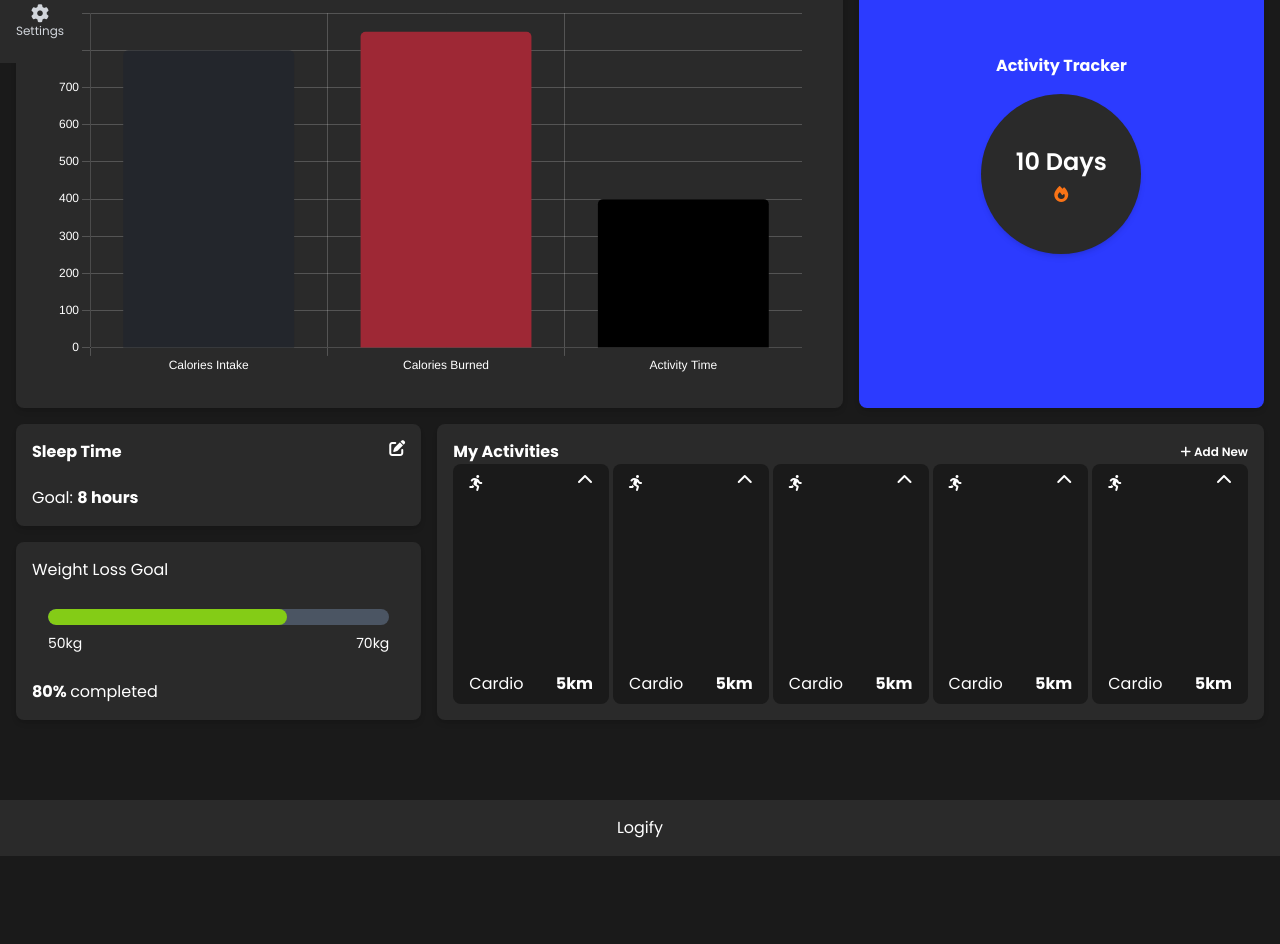
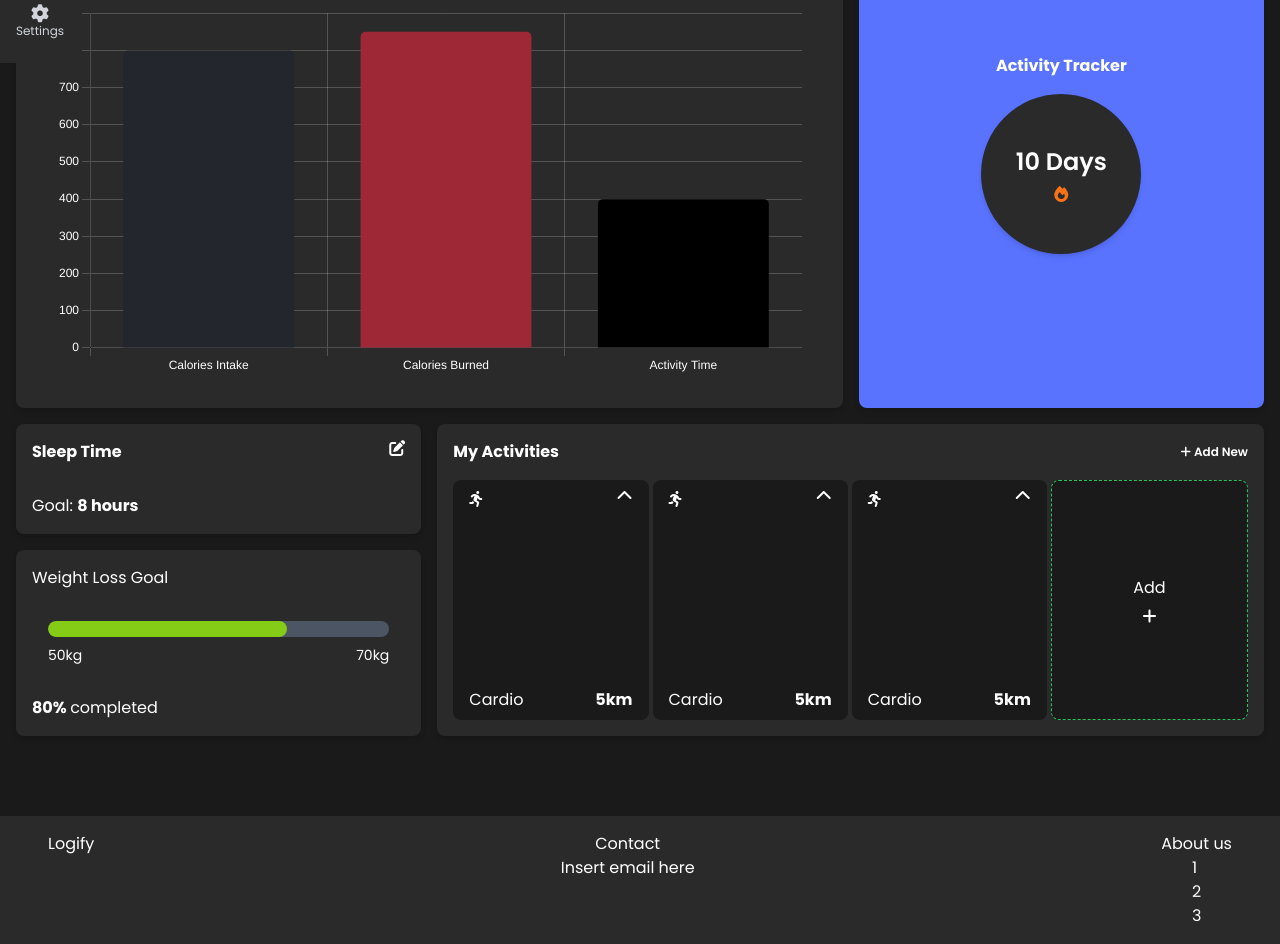
Before and after one commit to rubentotterman/logify, a website: page index.html in a window 1280 px wide. Shown: the part 265-1209 px from the top of the page. Before the commit the page ends 1121 px from the top, so only its background shows below. Drawn offline with nearby package versions, Linux system fonts and the light colour scheme.

Commit message:
Changes to UI

```diff
--- a/index.html
+++ b/index.html
@@ -42,7 +42,7 @@
     </nav>
 
     <!--Navbar content-->
-    <div class="navbar flex  justify-between text text-white pt-5">
+    <nav class="navbar flex justify-between text text-white pt-5">
         <div class="flex flex-col justify-center">
             <h1 class="font-bold text-2xl ">Hi, Charlotte!</h1>
             <p class="text-xs font-semibold">Lets take a look at your activity</p>
@@ -52,7 +52,27 @@
             <button class="bg-white text-gray-700 px-2 rounded-lg text-xs w-44 shadow-sm"><i class="fa-solid fa-magnifying-glass mr-2"></i>Search</button>
             <button class="bg-accentBlue text-white px-2 rounded-lg text-xs w-20 shadow-md hover:bg-custombeige">login</button>
         </div>
-    </div>
+
+        <!-- Hamburger Button (visible on smaller screens) -->
+        <button class="lg:hidden text-white" id="hamburgerButton">
+          <svg class="w-6 h-6" fill="none" stroke="currentColor" viewBox="0 0 24 24" xmlns="http://www.w3.org/2000/svg">
+              <path stroke-linecap="round" stroke-linejoin="round" stroke-width="2" d="M4 6h16M4 12h16M4 18h16"></path>
+          </svg>
+        </button>
+        <!--Menu (Hidden by default on small screens)-->
+        <div class="hidden lg:flex space-x-6 text-white" id="menu">
+          <a href="Home"></a>
+          <a href="About"></a>
+        </div>
+
+        <!-- Mobile Menu (hidden by default, shown when the hamburger is clicked) -->
+        <div class="lg:hidden hidden" id="mobileMenu">
+          <a href="#" class="block text-white py-2">Home</a>
+          <a href="#" class="block text-white py-2">About</a>
+          <a href="#" class="block text-white py-2">Services</a>
+          <a href="#" class="block text-white py-2">Contact</a>
+        </div>
+      </nav>
 
     <!--Start of grid-->
     <div class="grid grid-cols-12 gap-4 mt-24 flex-1">
@@ -76,7 +96,7 @@
         </div>
 
         <!--Activity Tracker Card-->
-        <div class="bg-softBlue text-white rounded-lg col-span-4 py-4 px-4 font-bold shadow-md flex justify-center items-center">
+        <div class="bg-accentBlue text-white rounded-lg col-span-4 py-4 px-4 font-bold shadow-md flex justify-center items-center">
             <!--Header-->
             <div>
                 <div class="mb-4 justify-center items-center flex">
@@ -108,14 +128,15 @@
 
         <!--My Activities Card-->
         <div class="bg-lightPanel flex flex-col text-white col-span-8 row-span-2 py-4 px-4 rounded-lg shadow-md font-bold ">
-          <div class="flex justify-between">
+          <div class="flex justify-between mb-4">
             <h1 class="font-bold">My Activities</h1>
             <div class="flex justify-center items-center cursor-pointer">
               <p class="font-semibold text-xs"><i class="fa-solid fa-plus"></i> Add New</p>
             </div>
           </div>
           <div class="flex flex-col lg:items-center lg:flex-row  gap-1 w-full h-full overflow-x-auto">
-            <div id="child" class="bg-darkBackground flex flex-col justify-between h-60 px-4 py-2 rounded-lg text-white font-thin sm:flex-1  ">
+            <!--First card-->
+            <div id="child" class="bg-darkBackground hover:bg-gray-800 flex flex-col justify-between h-60 px-4 py-2 rounded-lg text-white font-thin sm:flex-1  ">
               <div class="flex justify-between">
                 <div class="">
                   <i class="fa-solid fa-person-running"></i>
@@ -127,7 +148,8 @@
                 <p class="font-bold">5km</p>
               </div>
             </div>
-            <div id="child" class="bg-darkBackground flex flex-col justify-between h-60 px-4 py-2 rounded-lg text-white font-thin sm:flex-1  ">
+            <!--Second card-->
+            <div id="child" class="bg-darkBackground hover:bg-gray-800 flex flex-col justify-between h-60 px-4 py-2 rounded-lg text-white font-thin sm:flex-1  ">
               <div class="flex justify-between">
                 <div class="">
                   <i class="fa-solid fa-person-running"></i>
@@ -139,7 +161,8 @@
                 <p class="font-bold">5km</p>
               </div>
             </div>
-            <div id="child" class="bg-darkBackground flex flex-col justify-between h-60 px-4 py-2 rounded-lg text-white font-thin sm:flex-1  ">
+            <!--Third card-->
+            <div id="child" class="bg-darkBackground hover:bg-gray-800 flex flex-col justify-between h-60 px-4 py-2 rounded-lg text-white font-thin sm:flex-1  ">
               <div class="flex justify-between">
                 <div class="">
                   <i class="fa-solid fa-person-running"></i>
@@ -151,28 +174,11 @@
                 <p class="font-bold">5km</p>
               </div>
             </div>
-            <div id="child" class="bg-darkBackground flex flex-col justify-between h-60 px-4 py-2 rounded-lg text-white font-thin sm:flex-1 ">
-              <div class="flex justify-between">
-                <div class="">
-                  <i class="fa-solid fa-person-running"></i>
-                </div>
-                <i class="fa-solid fa-chevron-up"></i>
-              </div>
-              <div class="flex justify-between gap-4">
-                <p class="font-thin">Cardio</p>
-                <p class="font-bold">5km</p>
-              </div>
-            </div>
-            <div id="child" class="bg-darkBackground flex flex-col justify-between h-60 px-4 py-2 rounded-lg text-white font-thin sm:flex-1 ">
-              <div class="flex justify-between">
-                <div class="">
-                  <i class="fa-solid fa-person-running"></i>
-                </div>
-                <i class="fa-solid fa-chevron-up"></i>
-              </div>
-              <div class="flex justify-between gap-4">
-                <p class="font-thin">Cardio</p>
-                <p class="font-bold">5km</p>
+            <!--Fourth card-->
+            <div id="child" class="bg-darkBackground hover:bg-gray-800 flex h-60 px-4 py-2 rounded-lg border border-dashed border-green-500 text-white font-thin sm:flex-1 cursor-pointer ">
+              <div class="flex flex-col gap-2 items-center justify-center w-full h-full">
+                <p>Add</p>
+                <i class="fa-solid fa-plus"></i>
               </div>
             </div>
           </div>
@@ -202,8 +208,22 @@
   </div><!--End of wrapper-->
 
    <!--Footer-->
-   <footer class="w-full  bg-lightPanel text-white py-4 mt-20 flex justify-center items-center">
-    <h1 class="">Logify</h1>
+   <footer class="w-full h-full bg-lightPanel text-white py-4 px-12 mt-20">
+    <div class="w-full h-full flex justify-between">
+      <div><h1>Logify</h1></div>
+      <div class="flex flex-col items-center">
+        <h1>Contact</h1>
+        <p>Insert email here</p>
+      </div>
+      <div class="items-center flex flex-col">
+        <h2>About us</h2>
+        <ul>
+          <li>1</li>
+          <li>2</li>
+          <li>3</li>
+        </ul>
+      </div>
+    </div>
   </footer>
 
       <!--Js file linked-->
--- a/main.js
+++ b/main.js
@@ -1,3 +1,13 @@
+
+
+function toggleMenu() {
+  const menu = document.getElementById("mobileMenu");
+  menu.classList.toggle("hidden");
+}
+
+document.getElementById("hamburgerButton").addEventListener("click", toggleMenu);
+
+
 const ctx = document.getElementById('workoutBarChart').getContext('2d');
 
 const workoutBarChart = new Chart(ctx, {
```
Also changed, not shown: dist/output.css.
